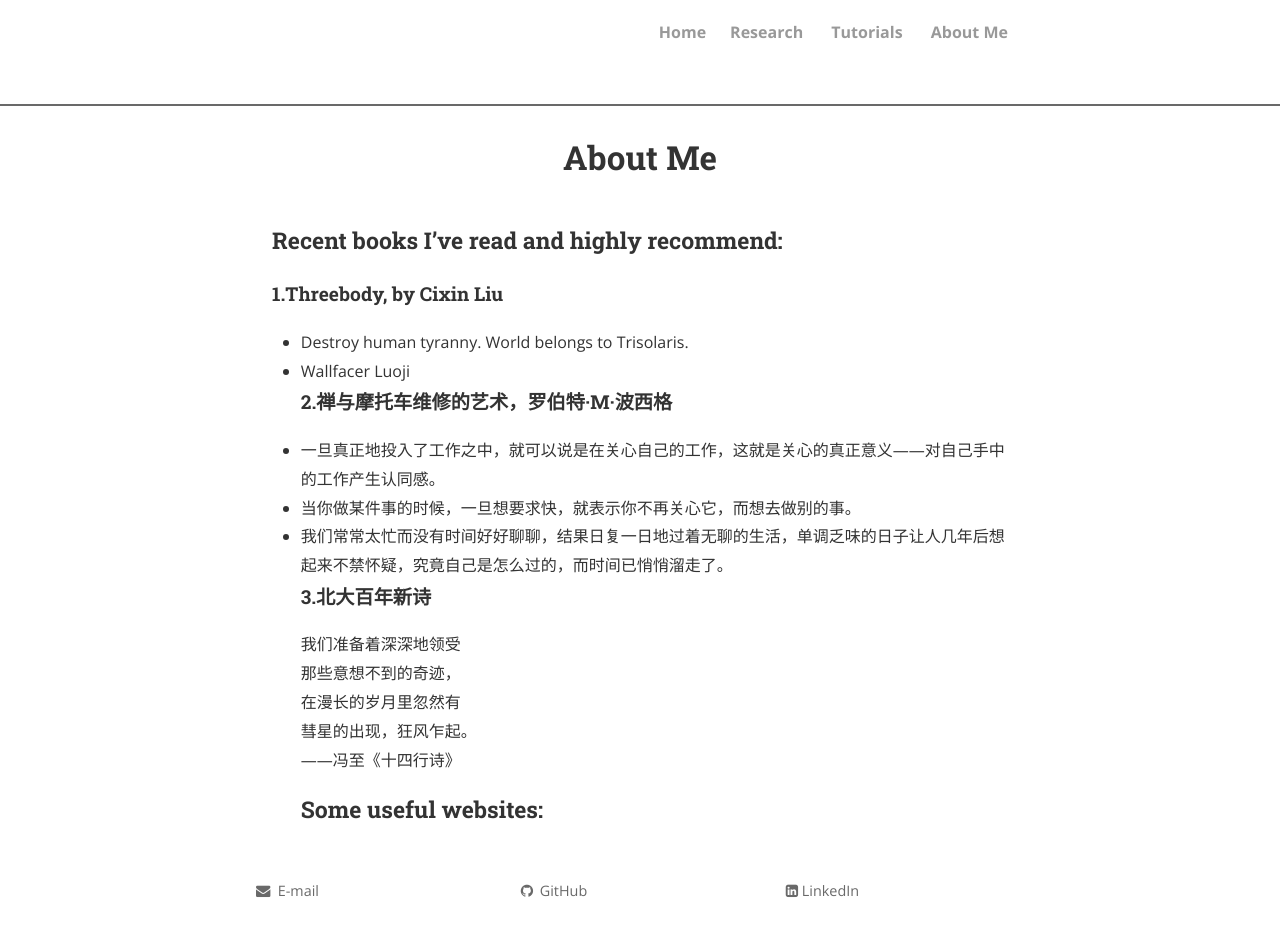
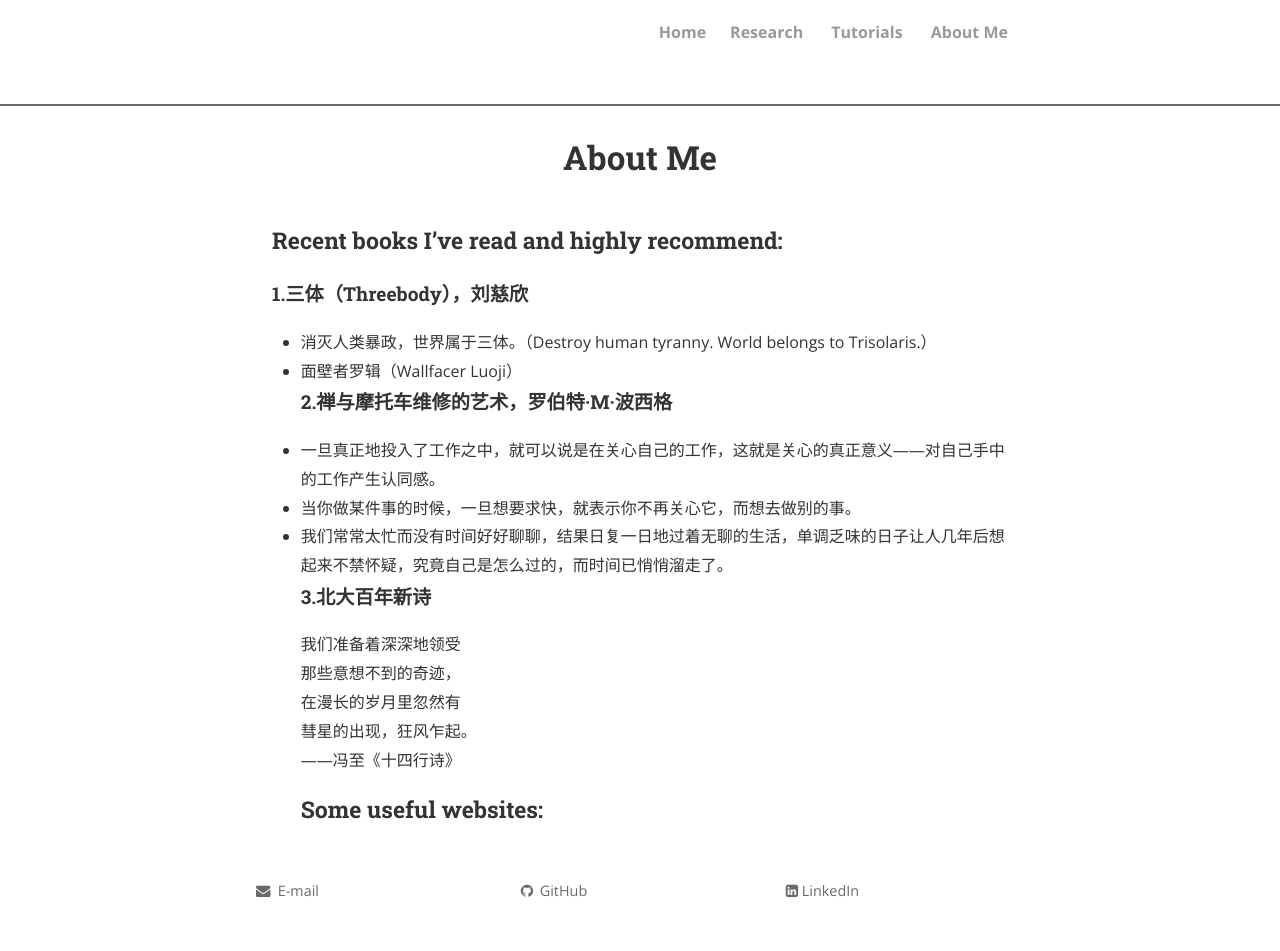
Before and after one commit to Yunga-Wu/Yunga-Wu.github.io, a Jekyll site: the page built from about.md, in a window 1280 px wide. Built offline with Jekyll 4.4.1, drawn with Linux system fonts in a browser that asks for light colours; nearby versions of some CDN libraries; comment, search, counter and statistics services are not loaded; a style sheet for code colours, icons or effects is not loaded.

Commit message:
Update about.md

```diff
--- a/about.md
+++ b/about.md
@@ -4,9 +4,9 @@ title: About Me
 permalink: /about/
 ---
 ### Recent books I've read and highly recommend:
-#### 1.Threebody, by Cixin Liu
-* Destroy human tyranny. World belongs to Trisolaris.
-* Wallfacer Luoji
+#### 1.三体（Threebody），刘慈欣
+* 消灭人类暴政，世界属于三体。（Destroy human tyranny. World belongs to Trisolaris.）
+* 面壁者罗辑（Wallfacer Luoji）
 #### 2.禅与摩托车维修的艺术，罗伯特·M·波西格
 * 一旦真正地投入了工作之中，就可以说是在关心自己的工作，这就是关心的真正意义——对自己手中的工作产生认同感。
 * 当你做某件事的时候，一旦想要求快，就表示你不再关心它，而想去做别的事。
```
